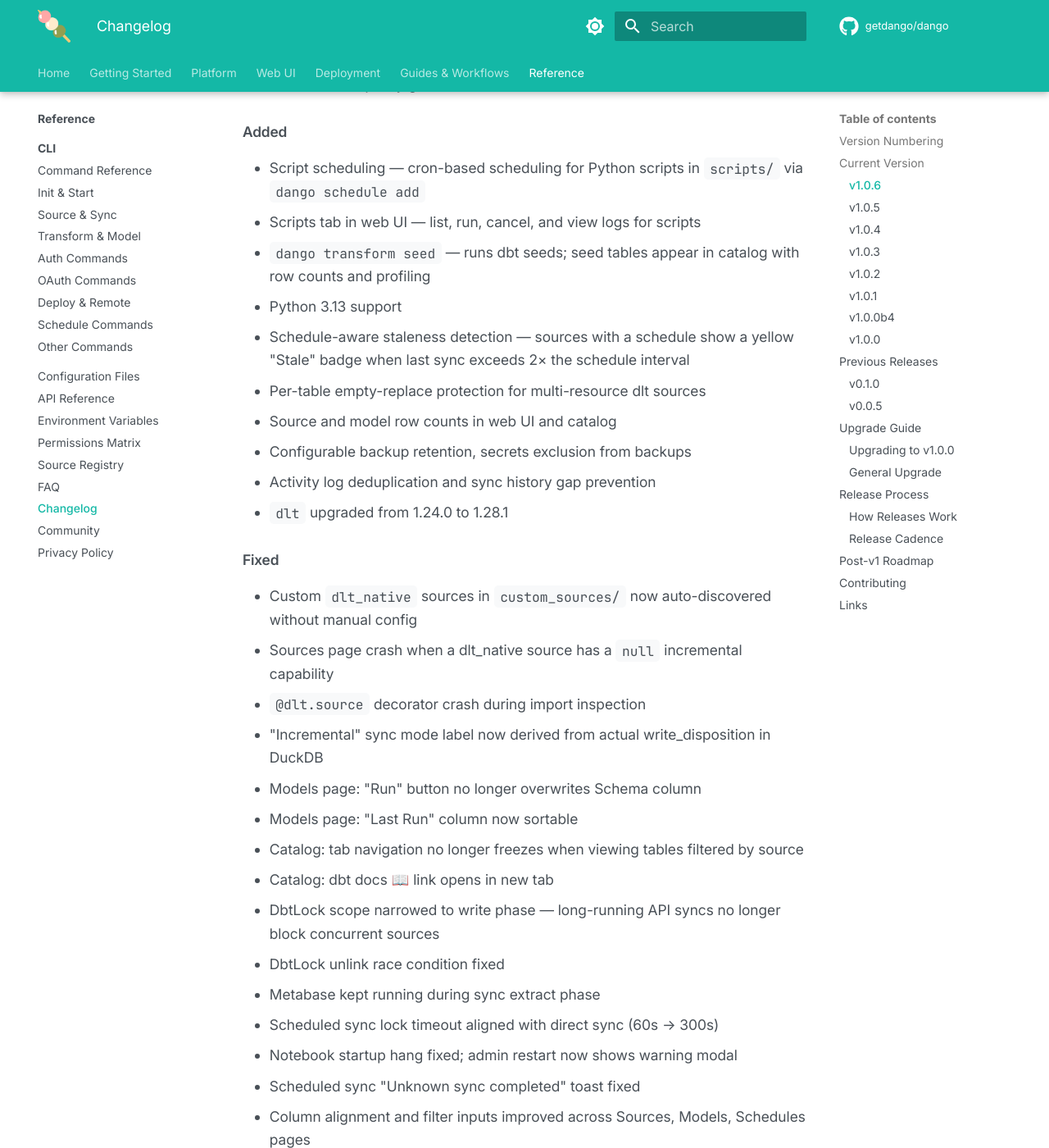
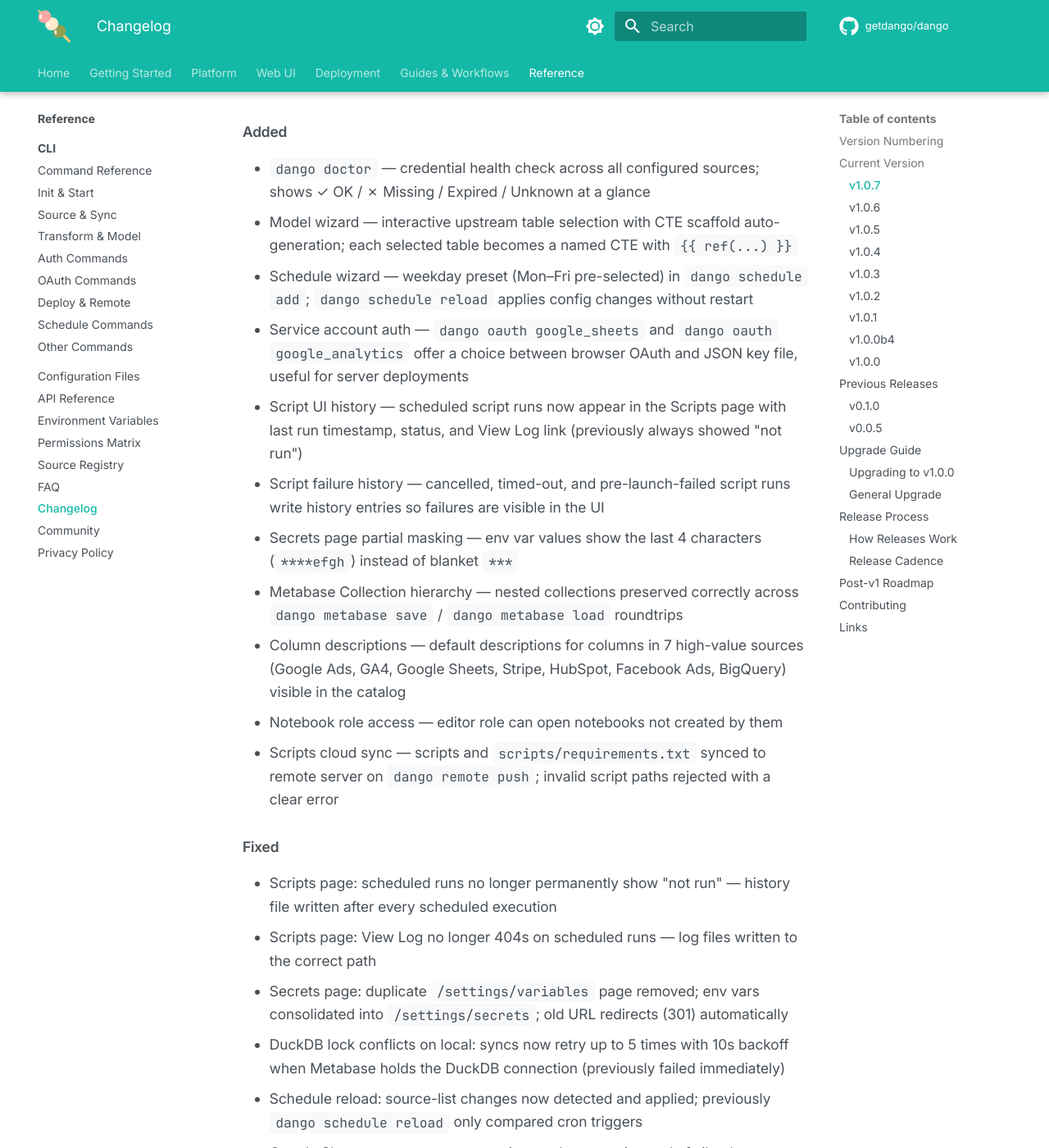
Before and after one commit to getdango/docs, an MkDocs documentation site: the page built from docs/community/changelog.md, in a window 1280 px wide and 1400 px high, scrolled down 777 px. Shown: the whole window at 82% size. Built offline with MkDocs 1.6.1 and Material for MkDocs 9.7.7, drawn with Linux system fonts in a browser that asks for light colours; comment, search, counter and statistics services are not loaded; the version menu is left out; some of the changed text lies outside the part shown.

Commit message:
docs: add v1.0.7 changelog (#44)

```diff
--- a/docs/community/changelog.md
+++ b/docs/community/changelog.md
@@ -16,6 +16,45 @@ Dango follows [Semantic Versioning](https://semver.org/):
 ---
 
 ## Current Version
+
+### v1.0.7
+
+*Released: August 27, 2026*
+
+**Status**: Stable
+
+#### Added
+
+- `dango doctor` — credential health check across all configured sources; shows ✓ OK / ✗ Missing / Expired / Unknown at a glance
+- Model wizard — interactive upstream table selection with CTE scaffold auto-generation; each selected table becomes a named CTE with `{{ ref(...) }}`
+- Schedule wizard — weekday preset (Mon–Fri pre-selected) in `dango schedule add`; `dango schedule reload` applies config changes without restart
+- Service account auth — `dango oauth google_sheets` and `dango oauth google_analytics` offer a choice between browser OAuth and JSON key file, useful for server deployments
+- Script UI history — scheduled script runs now appear in the Scripts page with last run timestamp, status, and View Log link (previously always showed "not run")
+- Script failure history — cancelled, timed-out, and pre-launch-failed script runs write history entries so failures are visible in the UI
+- Secrets page partial masking — env var values show the last 4 characters (`****efgh`) instead of blanket `***`
+- Metabase Collection hierarchy — nested collections preserved correctly across `dango metabase save` / `dango metabase load` roundtrips
+- Column descriptions — default descriptions for columns in 7 high-value sources (Google Ads, GA4, Google Sheets, Stripe, HubSpot, Facebook Ads, BigQuery) visible in the catalog
+- Notebook role access — editor role can open notebooks not created by them
+- Scripts cloud sync — scripts and `scripts/requirements.txt` synced to remote server on `dango remote push`; invalid script paths rejected with a clear error
+
+#### Fixed
+
+- Scripts page: scheduled runs no longer permanently show "not run" — history file written after every scheduled execution
+- Scripts page: View Log no longer 404s on scheduled runs — log files written to the correct path
+- Secrets page: duplicate `/settings/variables` page removed; env vars consolidated into `/settings/secrets`; old URL redirects (301) automatically
+- DuckDB lock conflicts on local: syncs now retry up to 5 times with 10s backoff when Metabase holds the DuckDB connection (previously failed immediately)
+- Schedule reload: source-list changes now detected and applied; previously `dango schedule reload` only compared cron triggers
+- Google Sheets: empty range now raises a clear error instead of silently bypassing empty-replace protection
+- Service account validation: no longer returns valid when `google-auth` package is not installed
+- Model wizard: duplicate CTE alias no longer generated when two upstream table names produce the same identifier
+- Sort/filter UI: broken on Schedules, Scripts, and Catalog pages after a JS refactor — now fixed
+- `InquirerPy` added to declared package dependencies — `dango oauth google_sheets` / `dango oauth google_analytics` no longer crash on fresh installs
+
+#### Security
+
+- PostCSS updated 8.5.10 → 8.5.26, resolving path traversal vulnerabilities in the CSS build toolchain (build-time only; not exploitable at runtime)
+
+---
 
 ### v1.0.6
 
```
